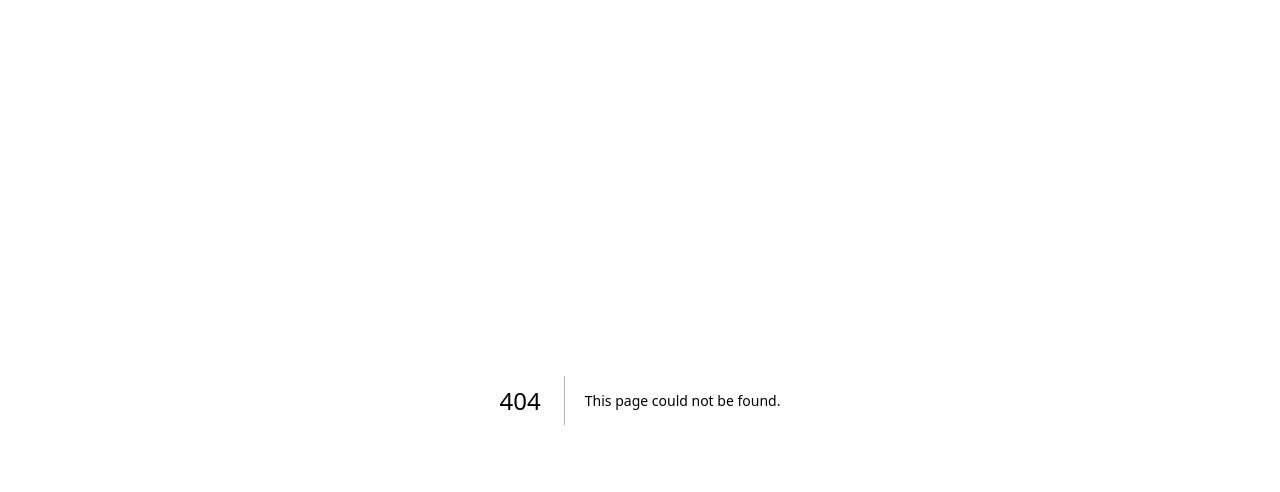
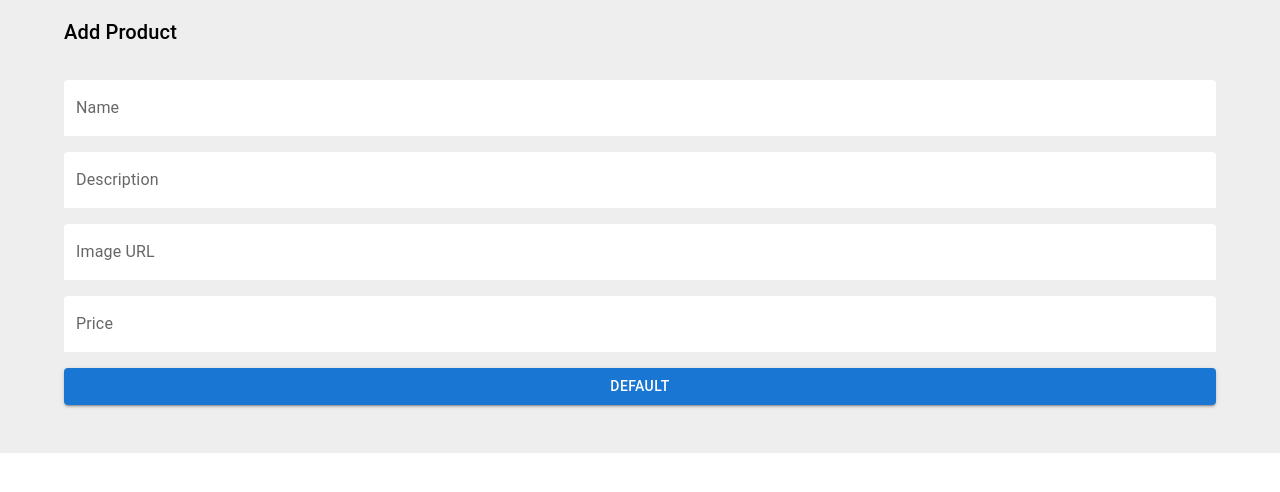
Before and after one commit to read0more/next-app-dir, a Next.js app: page /add-product in a window 1280 px wide. Before the commit this address had no page. Shown: the top 492 px of the page. Built offline with nearby package versions, Linux system fonts and the light colour scheme.

Commit message:
:sparkles: 상품 추가

```diff
--- /dev/null
+++ b/src/app/ReactQueryProvider.tsx
@@ -0,0 +1,16 @@
+'use client';
+
+import { QueryClient, QueryClientProvider } from '@tanstack/react-query';
+import { useState } from 'react';
+
+export default function ReactQueryProviders({
+  children,
+}: {
+  children: React.ReactNode;
+}) {
+  const [queryClient] = useState(() => new QueryClient());
+
+  return (
+    <QueryClientProvider client={queryClient}>{children}</QueryClientProvider>
+  );
+}
--- /dev/null
+++ b/src/app/add-product/Form.tsx
@@ -0,0 +1,100 @@
+'use client';
+
+import React from 'react';
+import { zodResolver } from '@hookform/resolvers/zod';
+import { useForm } from 'react-hook-form';
+import { z } from 'zod';
+import { Button, Grid, Stack, TextField } from '@mui/material';
+import { useMutation } from '@tanstack/react-query';
+import axios from 'axios';
+
+const schema = z.object({
+  name: z.string({
+    required_error: '이름을 입력해주세요',
+  }),
+  description: z.string().optional(),
+  price: z.coerce.number().min(1, '가격은 1원 이상이어야 합니다'),
+  imageUrl: z.string().optional(),
+});
+
+type FormValues = z.infer<typeof schema>;
+
+const textFieldSx = {
+  '& .MuiFilledInput-root': {
+    background: 'white !important',
+  },
+  '& .MuiFilledInput-root:hover:before': {
+    borderBottom: 'none !important',
+  },
+  '& .MuiFilledInput-root::before': {
+    border: 'none',
+  },
+  '& .MuiFilledInput-root::after': {
+    border: 'none',
+  },
+};
+
+export default function Form() {
+  const { register, handleSubmit } = useForm<FormValues>({
+    mode: 'onBlur',
+    resolver: zodResolver(schema),
+  });
+
+  const mutation = useMutation({
+    mutationFn: ({ name, description, price, imageUrl }: FormValues) => {
+      return axios.post('http://localhost:8080/product', {
+        name,
+        description,
+        price,
+        imageUrl,
+      });
+    },
+    onSuccess: () => {
+      // Invalidate and refetch
+      //   queryClient.invalidateQueries({ queryKey: ['products'] })
+    },
+  });
+
+  return (
+    <form
+      onSubmit={handleSubmit(
+        (data) => mutation.mutate(data),
+        (d) => console.log(d),
+      )}
+    >
+      <Grid container marginY={4} gap={2}>
+        <Stack spacing={2} flex={1}>
+          <TextField
+            label="Name"
+            variant="filled"
+            sx={textFieldSx}
+            {...register('name')}
+          />
+          <TextField
+            label="Description"
+            variant="filled"
+            sx={textFieldSx}
+            multiline
+            {...register('description')}
+          />
+          <TextField
+            label="Image URL"
+            variant="filled"
+            type="url"
+            sx={textFieldSx}
+            {...register('imageUrl')}
+          />
+          <TextField
+            label="Price"
+            variant="filled"
+            sx={textFieldSx}
+            {...register('price')}
+          />
+          <Button variant="contained" type="submit">
+            Default
+          </Button>
+        </Stack>
+      </Grid>
+    </form>
+  );
+}
--- /dev/null
+++ b/src/app/add-product/page.tsx
@@ -0,0 +1,25 @@
+import type { Metadata } from 'next';
+import { Box, Container, Typography } from '@mui/material';
+import React from 'react';
+import Form from './Form';
+
+export const metadata: Metadata = {
+  title: 'Ecommerce add product',
+  description: 'Ecommerce website add product',
+};
+
+export default function AddProductPage() {
+  return (
+    <Box bgcolor="grey.200">
+      <Container
+        sx={{
+          pt: 2,
+          pb: 2,
+        }}
+      >
+        <Typography variant="h6">Add Product</Typography>
+        <Form />
+      </Container>
+    </Box>
+  );
+}
--- a/src/app/globals.css
+++ b/src/app/globals.css
@@ -1,107 +1,6 @@
-:root {
-  --max-width: 1100px;
-  --border-radius: 12px;
-  --font-mono: ui-monospace, Menlo, Monaco, 'Cascadia Mono', 'Segoe UI Mono',
-    'Roboto Mono', 'Oxygen Mono', 'Ubuntu Monospace', 'Source Code Pro',
-    'Fira Mono', 'Droid Sans Mono', 'Courier New', monospace;
-
-  --foreground-rgb: 0, 0, 0;
-  --background-start-rgb: 214, 219, 220;
-  --background-end-rgb: 255, 255, 255;
-
-  --primary-glow: conic-gradient(
-    from 180deg at 50% 50%,
-    #16abff33 0deg,
-    #0885ff33 55deg,
-    #54d6ff33 120deg,
-    #0071ff33 160deg,
-    transparent 360deg
-  );
-  --secondary-glow: radial-gradient(
-    rgba(255, 255, 255, 1),
-    rgba(255, 255, 255, 0)
-  );
-
-  --tile-start-rgb: 239, 245, 249;
-  --tile-end-rgb: 228, 232, 233;
-  --tile-border: conic-gradient(
-    #00000080,
-    #00000040,
-    #00000030,
-    #00000020,
-    #00000010,
-    #00000010,
-    #00000080
-  );
-
-  --callout-rgb: 238, 240, 241;
-  --callout-border-rgb: 172, 175, 176;
-  --card-rgb: 180, 185, 188;
-  --card-border-rgb: 131, 134, 135;
-}
-
-@media (prefers-color-scheme: dark) {
-  :root {
-    --foreground-rgb: 255, 255, 255;
-    --background-start-rgb: 0, 0, 0;
-    --background-end-rgb: 0, 0, 0;
-
-    --primary-glow: radial-gradient(rgba(1, 65, 255, 0.4), rgba(1, 65, 255, 0));
-    --secondary-glow: linear-gradient(
-      to bottom right,
-      rgba(1, 65, 255, 0),
-      rgba(1, 65, 255, 0),
-      rgba(1, 65, 255, 0.3)
-    );
-
-    --tile-start-rgb: 2, 13, 46;
-    --tile-end-rgb: 2, 5, 19;
-    --tile-border: conic-gradient(
-      #ffffff80,
-      #ffffff40,
-      #ffffff30,
-      #ffffff20,
-      #ffffff10,
-      #ffffff10,
-      #ffffff80
-    );
-
-    --callout-rgb: 20, 20, 20;
-    --callout-border-rgb: 108, 108, 108;
-    --card-rgb: 100, 100, 100;
-    --card-border-rgb: 200, 200, 200;
-  }
-}
 
 * {
   box-sizing: border-box;
   padding: 0;
   margin: 0;
 }
-
-html,
-body {
-  max-width: 100vw;
-  overflow-x: hidden;
-}
-
-body {
-  color: rgb(var(--foreground-rgb));
-  background: linear-gradient(
-      to bottom,
-      transparent,
-      rgb(var(--background-end-rgb))
-    )
-    rgb(var(--background-start-rgb));
-}
-
-a {
-  color: inherit;
-  text-decoration: none;
-}
-
-@media (prefers-color-scheme: dark) {
-  html {
-    color-scheme: dark;
-  }
-}
--- a/src/app/layout.tsx
+++ b/src/app/layout.tsx
@@ -1,12 +1,13 @@
-import type { Metadata } from "next";
-import { Inter } from "next/font/google";
-import "./globals.css";
+import type { Metadata } from 'next';
+import { Inter } from 'next/font/google';
+import './globals.css';
+import ReactQueryProviders from './ReactQueryProvider';
 
-const inter = Inter({ subsets: ["latin"] });
+const inter = Inter({ subsets: ['latin'] });
 
 export const metadata: Metadata = {
-  title: "Ecommerce",
-  description: "Ecommerce website",
+  title: 'Ecommerce',
+  description: 'Ecommerce website',
 };
 
 export default function RootLayout({
@@ -17,7 +18,9 @@ export default function RootLayout({
   return (
     <html lang="en">
       <body className={inter.className}>
-        <main>{children}</main>
+        <main>
+          <ReactQueryProviders>{children}</ReactQueryProviders>
+        </main>
       </body>
     </html>
   );
--- a/src/app/page.tsx
+++ b/src/app/page.tsx
@@ -1,5 +1,5 @@
-import Image from 'next/image'
-import styles from './page.module.css'
+import Image from 'next/image';
+import styles from './page.module.css';
 
 export default function Home() {
   return (
@@ -91,5 +91,5 @@ export default function Home() {
         </a>
       </div>
     </main>
-  )
+  );
 }
```
Also changed, not shown: package.json (+7 -1 lines), server.js (+18 -87 lines), 2 other files (tests, documents, lock files or other folders).
